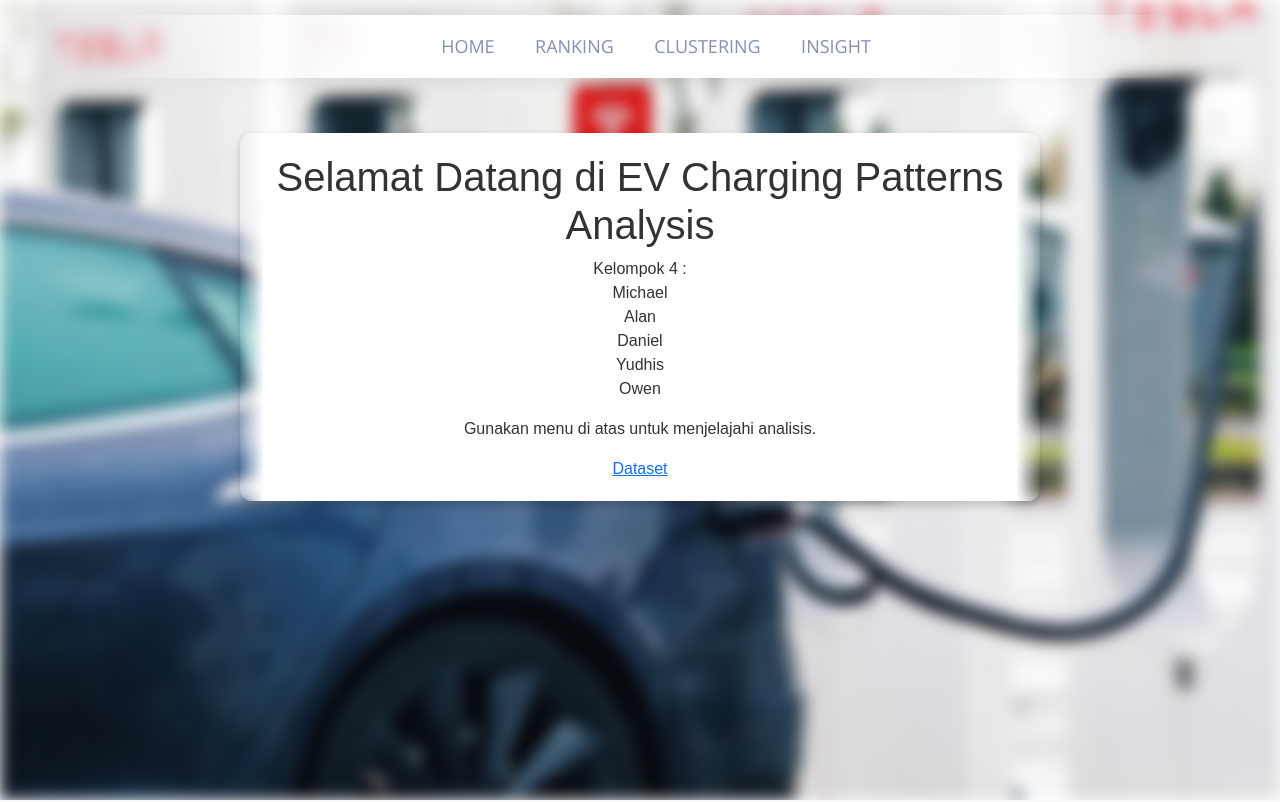
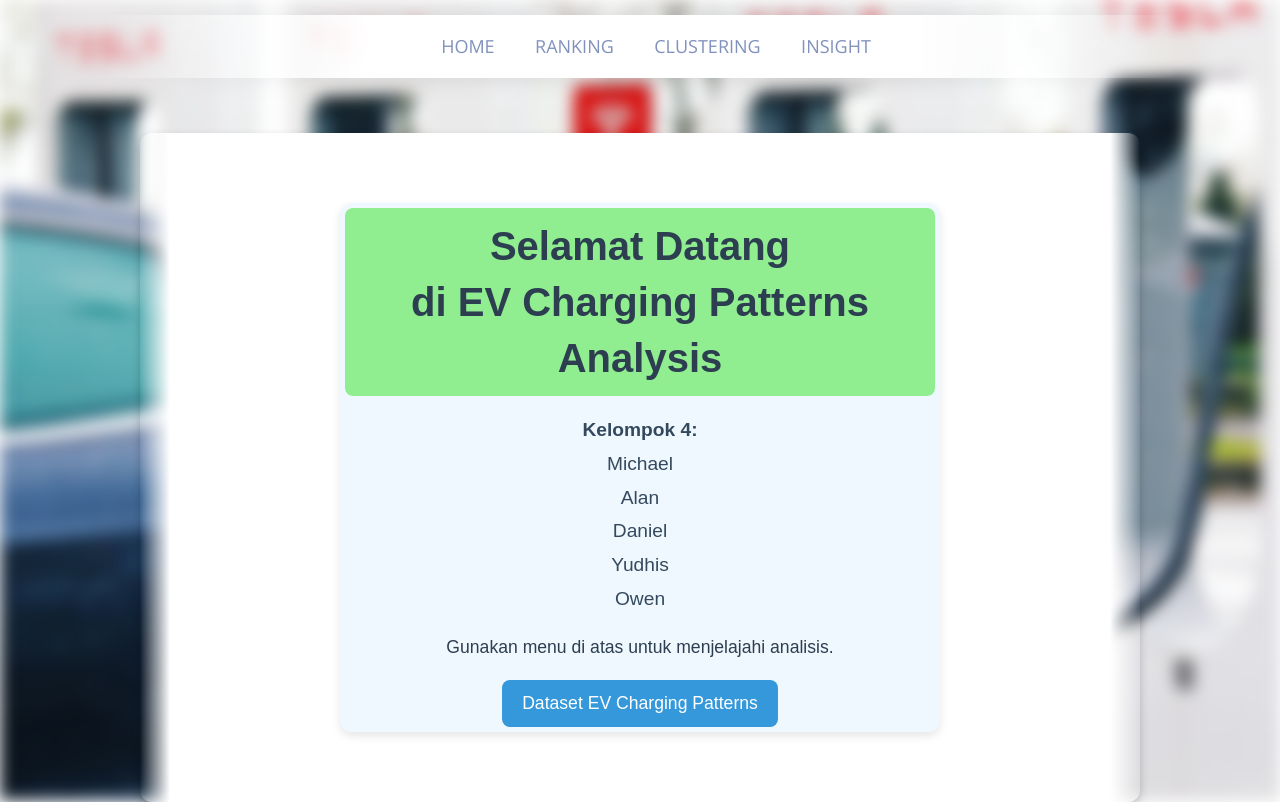
Before and after one commit to Xneine/DataMining, a Flask app: page / in a window 1280 px wide. Run offline with Flask 3, Linux system fonts and the light colour scheme.

Commit message:
Rapiin data

```diff
--- a/static/css/styles.css
+++ b/static/css/styles.css
@@ -41,6 +41,7 @@ nav ul li a:hover {
 .carousel-inner {
     min-height: 400px; /* Tinggi minimum untuk slide */
     position: relative; /* Memungkinkan positioning relatif untuk anak elemen */
+    padding-top: 15px;
   }
 
   /* Posisi tombol Next dan Previous selalu di tengah vertikal */
@@ -67,12 +68,13 @@ nav ul li a:hover {
     max-height: 400px; /* Batasi tinggi maksimum gambar */
     object-fit: contain; /* Pertahankan proporsi gambar */
   }
+
   body {
     margin: 0;
     font-family: Arial, sans-serif;
     background: none; /* Remove the direct background image */
     position: relative; /* To position the pseudo-element */
-    overflow: hidden; /* Prevent scrolling issues */
+    overflow: auto; /* Prevent scrolling issues */
   }
 
   body::before {
@@ -92,7 +94,7 @@ nav ul li a:hover {
     background: linear-gradient(90deg, rgba(255, 255, 255, 0) 0%, rgb(255, 255, 255) 3%, rgb(255, 255, 255) 97%, rgba(255, 255, 255, 0) 100%);
     padding: 20px;
     border-radius: 12px; /* Smooth, rounded corners */
-    max-width: 800px; /* Limit the width */
+    max-width: 1000px; /* Limit the width */
     margin: 50px auto; /* Center the container */
     text-align: center;
     box-shadow: 0 4px 10px rgba(0, 0, 0, 0.2); /* Add some depth with shadow */
@@ -116,3 +118,70 @@ nav ul li a:hover {
   th {
       background-color: #f2f2f2;
   }
+
+
+  h1 {
+    background-color: #90ee90; /* Warna hijau muda */
+    color:  #2c3e50;
+    font-weight: bold;
+    padding: 10px; /* Tambahkan padding agar teks terlihat lebih nyaman */
+    text-align: center; /* Posisikan teks di tengah */
+    border-radius: 8px; /* Opsional: Tambahkan sudut melengkung */
+}
+
+/* Container utama untuk menyambut pengguna */
+.welcome-container {
+  background-color: #f0f8ff; /* Warna latar belakang biru muda */
+  padding: 5px;
+  border-radius: 12px;
+  text-align: center; /* Pusatkan teks */
+  max-width: 600px;
+  margin: 50px auto; /* Tengah di halaman */
+  box-shadow: 0 4px 10px rgba(0, 0, 0, 0.1); /* Tambahkan bayangan untuk estetika */
+}
+
+/* Gaya untuk elemen <h1> */
+.welcome-container h1 {
+  color: #2c3e50; /* Warna teks biru gelap */
+  font-size: 2.5rem;
+  font-weight: bold;
+  margin-bottom: 20px;
+  line-height: 1.4;
+}
+
+/* Gaya untuk daftar tim */
+.team-list {
+  list-style-type: none; /* Hilangkan bullet point */
+  padding: 0;
+  color: #34495e; /* Warna teks abu-abu gelap */
+  font-size: 1.2rem;
+  margin-bottom: 20px;
+}
+
+.team-list li {
+  margin: 5px 0;
+}
+
+/* Gaya untuk paragraf */
+.welcome-container p {
+  font-size: 1.1rem;
+  color: #2c3e50;
+  margin-bottom: 20px;
+}
+
+/* Gaya untuk tautan dataset */
+.dataset-link {
+  display: inline-block; /* Tampilkan sebagai tombol */
+  background-color: #3498db; /* Warna biru */
+  color: #fff; /* Warna teks putih */
+  text-decoration: none; /* Hilangkan underline */
+  padding: 10px 20px;
+  border-radius: 8px;
+  font-size: 1.1rem;
+  transition: all 0.3s ease; /* Animasi saat hover */
+}
+
+.dataset-link:hover {
+  background-color: #1d6fa5; /* Warna biru lebih gelap saat hover */
+  box-shadow: 0 4px 10px rgba(0, 0, 0, 0.2); /* Tambahkan efek bayangan saat hover */
+}
--- a/templates/index.html
+++ b/templates/index.html
@@ -1,9 +1,9 @@
 {% extends "base.html" %}
 {% block content %}
-<h1>Selamat Datang di EV Charging Patterns Analysis</h1>
-
-<ul class="list-unstyled">
-  <li>Kelompok 4 : </li>
+<div class="welcome-container">
+  <h1>Selamat Datang <br> di EV Charging Patterns Analysis</h1>
+  <ul class="team-list">
+    <li><strong>Kelompok 4:</strong></li>
     <li>Michael</li>
     <li>Alan</li>
     <li>Daniel</li>
@@ -11,5 +11,8 @@
     <li>Owen</li>
   </ul>
   <p>Gunakan menu di atas untuk menjelajahi analisis.</p>
-<a href="https://www.kaggle.com/datasets/valakhorasani/electric-vehicle-charging-patterns/data">Dataset</a>
+  <a class="dataset-link" href="https://www.kaggle.com/datasets/valakhorasani/electric-vehicle-charging-patterns/data" target="_blank">
+    Dataset EV Charging Patterns
+  </a>
+</div>
 {% endblock %}
```
Also changed, not shown: templates/clustering.html (+4 -3 lines), templates/insights.html (+5 -5 lines), templates/ranking.html (+41 -17 lines), static/images/comparative_ranking.png, static/images/energy_usage.png, static/images/lda_clustering.png, static/images/leaderboard_lda.png, static/images/leaderboard_pca.png, static/images/pca_clustering.png, static/images/pca_distribution.png, static/images/pca_user_type.png. Lines whose indentation alone changed are shown as unchanged.
